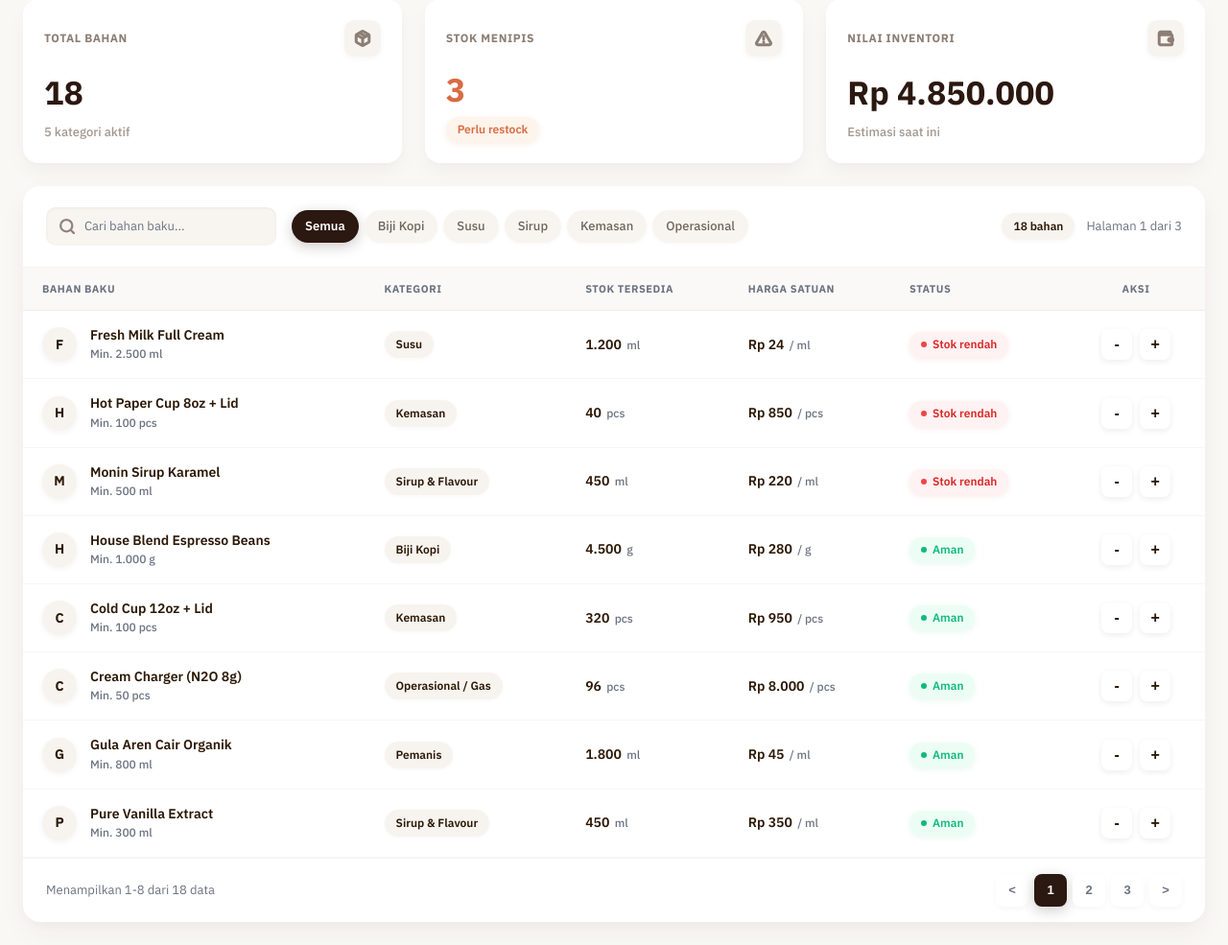
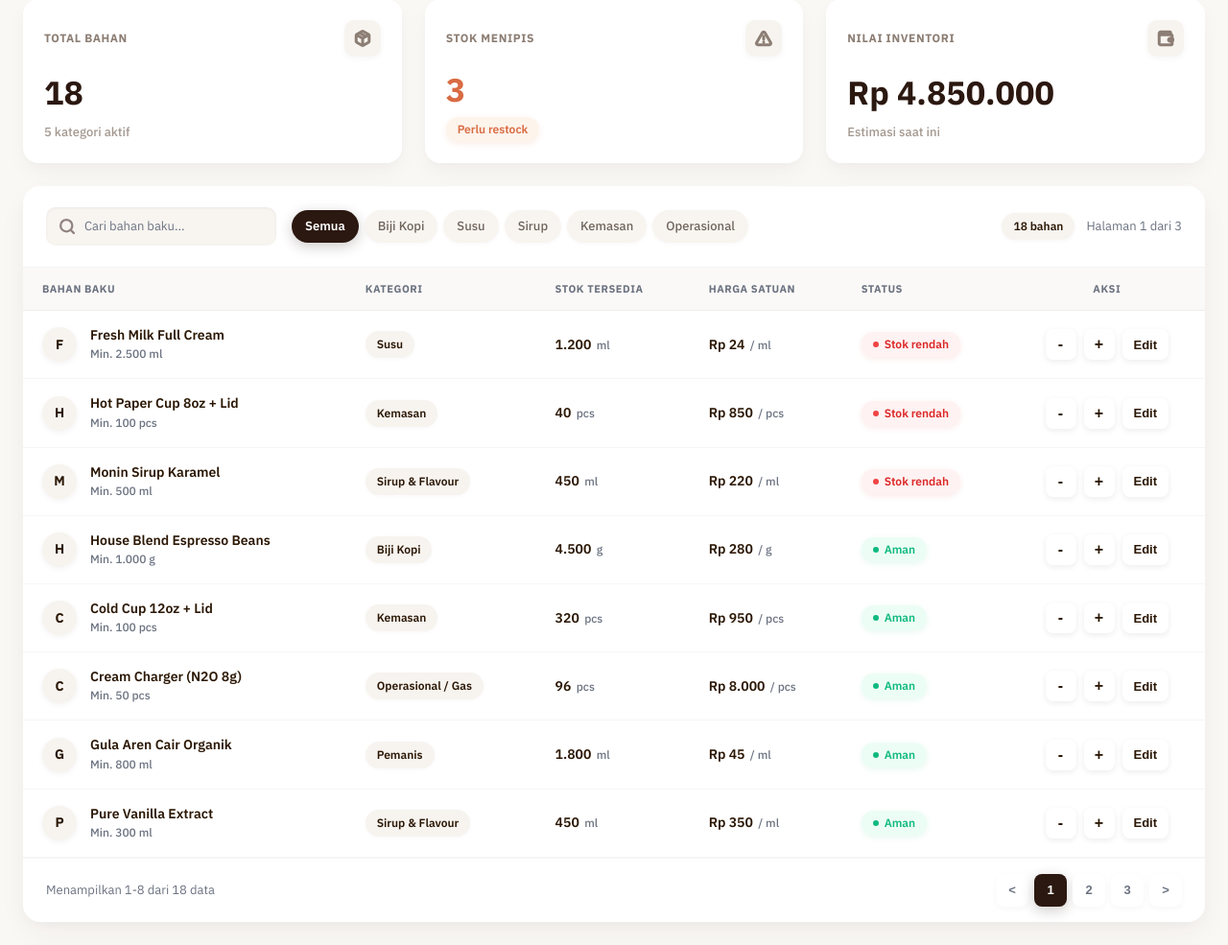
Before and after one commit to Dev-Crafters-io/Kopify, a PHP site: page /inventori.html in a window 1280 px wide. Shown: the part 206-1191 px from the top of the page at 96% size. Run offline with PHP 8.4, Linux system fonts and the light colour scheme.

Commit message:
fix(inventori): perbaiki ID tombol batal dan tambah mode edit bahan

```diff
--- a/assets/css/inventori.css
+++ b/assets/css/inventori.css
@@ -660,6 +660,11 @@ body {
   user-select: none;
 }
 
+.btn-step.btn-edit {
+  width: auto;
+  padding: 0 12px;
+  font-size: 13px;
+}
 .btn-step:hover {
   background-color: var(--color-pill-bg);
   box-shadow: var(--shadow-btn-step-hover);
--- a/assets/js/inventori.js
+++ b/assets/js/inventori.js
@@ -2,17 +2,49 @@ document.addEventListener('DOMContentLoaded', () => {
   const modal = document.getElementById('modalTambahBahan');
   const btnOpenModal = document.getElementById('btn-open-modal-tambah');
   const btnCloseModal = document.getElementById('btn-close-modal');
-  const btnCancelModal = document.getElementById('btn-modal-cancel');
+  const btnCancelModal = document.getElementById('btn-cancel-modal');
   const formTambah = document.getElementById('formTambahBahan');
+
+  const modalTitle = document.getElementById('modalTambahTitle');
+  const btnSubmit = formTambah.querySelector('.btn-modal-submit');
+  let editingRow = null;
 
   function openModal() {
     if (modal) modal.classList.add('show');
   }
 
+  // Mode tambah dan edit memakai modal yang sama; editingRow menandai baris yang sedang diedit
+  function setMode(row) {
+    editingRow = row;
+    modalTitle.textContent = row ? 'Edit Bahan Baku' : 'Tambah Bahan Baku Baru';
+    btnSubmit.textContent = row ? 'Simpan Perubahan' : 'Simpan Bahan Baku';
+  }
+
+  // Angka di tabel berformat Indonesia ("2.500"), titik adalah pemisah ribuan
+  const toNumber = (text) => text.replace(/\D/g, '');
+  const toRupiah = (n) => Number(n).toLocaleString('id-ID');
+
   function closeModal() {
     if (modal) modal.classList.remove('show');
     if (formTambah) formTambah.reset();
+    setMode(null);
   }
+
+  function openEdit(row) {
+    const stock = row.querySelectorAll('td')[2];
+    document.getElementById('inputNamaBahan').value = row.querySelector('.material-name').textContent;
+    document.getElementById('selectKategori').value = row.dataset.category;
+    document.getElementById('selectSatuan').value = stock.querySelector('.unit-label').textContent.trim();
+    document.getElementById('inputStokAwal').value = toNumber(stock.querySelector('.stock-value').textContent);
+    document.getElementById('inputStokMin').value = toNumber(row.querySelector('.material-min').textContent);
+    document.getElementById('inputHargaSatuan').value = toNumber(row.querySelector('.price-value').textContent);
+    setMode(row);
+    openModal();
+  }
+
+  document.querySelectorAll('.btn-edit').forEach((btn) => {
+    btn.addEventListener('click', () => openEdit(btn.closest('tr')));
+  });
 
   if (btnOpenModal) btnOpenModal.addEventListener('click', openModal);
   if (btnCloseModal) btnCloseModal.addEventListener('click', closeModal);
@@ -27,6 +59,20 @@ document.addEventListener('DOMContentLoaded', () => {
   if (formTambah) {
     formTambah.addEventListener('submit', (e) => {
       e.preventDefault();
+      if (editingRow) {
+        const unit = document.getElementById('selectSatuan').value;
+        const category = document.getElementById('selectKategori');
+        const cells = editingRow.querySelectorAll('td');
+        editingRow.dataset.category = category.value;
+        editingRow.querySelector('.material-name').textContent = document.getElementById('inputNamaBahan').value;
+        editingRow.querySelector('.material-avatar').textContent = document.getElementById('inputNamaBahan').value.charAt(0).toUpperCase();
+        editingRow.querySelector('.material-min').textContent = 'Min. ' + toRupiah(document.getElementById('inputStokMin').value) + ' ' + unit;
+        editingRow.querySelector('.category-tag').textContent = category.options[category.selectedIndex].text;
+        editingRow.querySelector('.stock-value').textContent = toRupiah(document.getElementById('inputStokAwal').value);
+        cells[2].querySelector('.unit-label').textContent = unit;
+        editingRow.querySelector('.price-value').textContent = 'Rp ' + toRupiah(document.getElementById('inputHargaSatuan').value);
+        cells[3].querySelector('.unit-label').textContent = '/ ' + unit;
+      }
       closeModal();
     });
   }
--- a/inventori.html
+++ b/inventori.html
@@ -8,7 +8,7 @@
   <link rel="preconnect" href="https://fonts.googleapis.com">
   <link rel="preconnect" href="https://fonts.gstatic.com" crossorigin>
   <link href="https://fonts.googleapis.com/css2?family=IBM+Plex+Sans:wght@400;500;600;700&family=Plus+Jakarta+Sans:wght@400;500;600;700&display=swap" rel="stylesheet">
-  <link rel="stylesheet" href="./assets/css/inventori.css?v=3">
+  <link rel="stylesheet" href="./assets/css/inventori.css?v=4">
 </head>
 <body>
   <div class="inventory-container">
@@ -178,6 +178,7 @@
                 <div class="action-stepper">
                   <button type="button" class="btn-step btn-decrement" aria-label="Kurangi stok">-</button>
                   <button type="button" class="btn-step btn-increment" aria-label="Tambah stok">+</button>
+                  <button type="button" class="btn-step btn-edit" aria-label="Edit bahan">Edit</button>
                 </div>
               </td>
             </tr>
@@ -213,6 +214,7 @@
                 <div class="action-stepper">
                   <button type="button" class="btn-step btn-decrement" aria-label="Kurangi stok">-</button>
                   <button type="button" class="btn-step btn-increment" aria-label="Tambah stok">+</button>
+                  <button type="button" class="btn-step btn-edit" aria-label="Edit bahan">Edit</button>
                 </div>
               </td>
             </tr>
@@ -248,6 +250,7 @@
                 <div class="action-stepper">
                   <button type="button" class="btn-step btn-decrement" aria-label="Kurangi stok">-</button>
                   <button type="button" class="btn-step btn-increment" aria-label="Tambah stok">+</button>
+                  <button type="button" class="btn-step btn-edit" aria-label="Edit bahan">Edit</button>
                 </div>
               </td>
             </tr>
@@ -283,6 +286,7 @@
                 <div class="action-stepper">
                   <button type="button" class="btn-step btn-decrement" aria-label="Kurangi stok">-</button>
                   <button type="button" class="btn-step btn-increment" aria-label="Tambah stok">+</button>
+                  <button type="button" class="btn-step btn-edit" aria-label="Edit bahan">Edit</button>
                 </div>
               </td>
             </tr>
@@ -318,6 +322,7 @@
                 <div class="action-stepper">
                   <button type="button" class="btn-step btn-decrement" aria-label="Kurangi stok">-</button>
                   <button type="button" class="btn-step btn-increment" aria-label="Tambah stok">+</button>
+                  <button type="button" class="btn-step btn-edit" aria-label="Edit bahan">Edit</button>
                 </div>
               </td>
             </tr>
@@ -353,6 +358,7 @@
                 <div class="action-stepper">
                   <button type="button" class="btn-step btn-decrement" aria-label="Kurangi stok">-</button>
                   <button type="button" class="btn-step btn-increment" aria-label="Tambah stok">+</button>
+                  <button type="button" class="btn-step btn-edit" aria-label="Edit bahan">Edit</button>
                 </div>
               </td>
             </tr>
@@ -388,6 +394,7 @@
                 <div class="action-stepper">
                   <button type="button" class="btn-step btn-decrement" aria-label="Kurangi stok">-</button>
                   <button type="button" class="btn-step btn-increment" aria-label="Tambah stok">+</button>
+                  <button type="button" class="btn-step btn-edit" aria-label="Edit bahan">Edit</button>
                 </div>
               </td>
             </tr>
@@ -423,6 +430,7 @@
                 <div class="action-stepper">
                   <button type="button" class="btn-step btn-decrement" aria-label="Kurangi stok">-</button>
                   <button type="button" class="btn-step btn-increment" aria-label="Tambah stok">+</button>
+                  <button type="button" class="btn-step btn-edit" aria-label="Edit bahan">Edit</button>
                 </div>
               </td>
             </tr>
@@ -506,6 +514,6 @@
     </div>
   </div>
 
-  <script src="./assets/js/inventori.js?v=2"></script>
+  <script src="./assets/js/inventori.js?v=3"></script>
 </body>
 </html>
```
